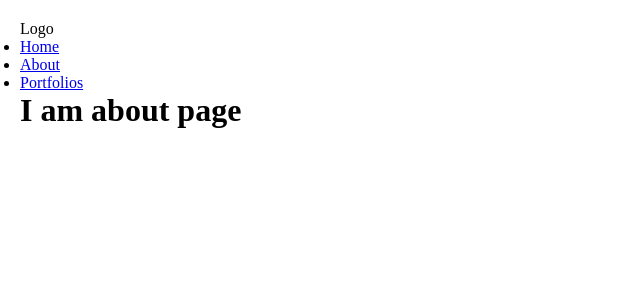
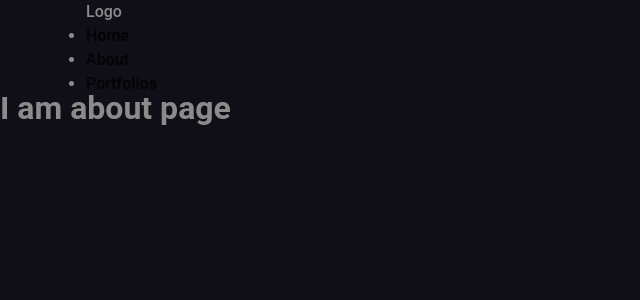
Before and after one commit to St3ve89/next-project, a Next.js app: page /about in a window 1280 px wide. Shown: the top 300 px of the page, without its empty margins (0-640 px from the left). Built offline with nearby package versions, Linux system fonts and the light colour scheme.

Commit message:
Add more styles

```diff
--- /dev/null
+++ b/components/shared/Header/Header.scss
@@ -0,0 +1,58 @@
+header {
+  position: fixed;
+  top: 0;
+  left: 0;
+  right: 0;
+  z-index: 99;
+  padding: 10px 0;
+}
+
+nav {
+  display: flex;
+
+  .logo {
+    display: inline-block;
+    padding-top: 0.3125rem;
+    padding-bottom: 0.3125rem;
+    margin-right: 1rem;
+    font-size: 1.25rem;
+    line-height: inherit;
+    white-space: nowrap;
+  }
+
+  a {
+    border-bottom: 1px solid transparent;
+    font-weight: bold;
+    font-family: 'roboto', sans-serif;
+    font-size: 18px;
+    opacity: 1;
+    line-height: 30px;
+    color: #fff;
+    display: block;
+    padding: 0.5rem 0;
+
+    &.active {
+      border-color: #fff;
+      color: #0bceaf;
+    }
+  }
+
+  .navbar {
+    display: flex;
+    flex-basis: auto;
+    flex-grow: 1;
+    align-items: center;
+  }
+
+  ul {
+    display: flex;
+    padding-left: 0;
+    margin-bottom: 0;
+    list-style: none;
+    margin-left: auto;
+  }
+
+  li {
+    margin: 0 24px;
+  }
+}
--- a/styles/main.scss
+++ b/styles/main.scss
@@ -5,13 +5,60 @@
 }
 
 body {
-  padding: 20px;
+  background-color: #100e17;
+  opacity: 0.9;
+  color: #999999;
+  font-family: 'roboto', sans-serif;
+  line-height: 24px;
+  font-weight: 500;
 }
 
 a {
-  // padding: 8px;
-  // margin: 8px 16px;
-  // background-color: red;
-  // text-decoration: none;
-  // color: orange;
+  text-decoration: none;
+  cursor: pointer;
+  padding: 0px;
+  background-color: transparent;
+  -webkit-transition: color 0.3s ease;
+  transition: color 0.3s ease;
+  color: #000;
+  opacity: 0.9;
+
+  &:hover {
+    color: #0bceaf;
+  }
 }
+
+.container {
+  padding: 0 16px;
+  width: 100%;
+  margin: 0 auto;
+}
+
+@media (min-width: 576px) {
+  .container {
+    max-width: 540px;
+  }
+}
+
+@media (min-width: 768px) {
+  .container {
+    max-width: 720px;
+  }
+}
+
+@media (min-width: 992px) {
+  .container {
+    max-width: 960px;
+  }
+}
+
+@media (min-width: 1200px) {
+  .container {
+    max-width: 1140px;
+  }
+}
+
+main,
+section {
+  height: 100vh;
+}
```
